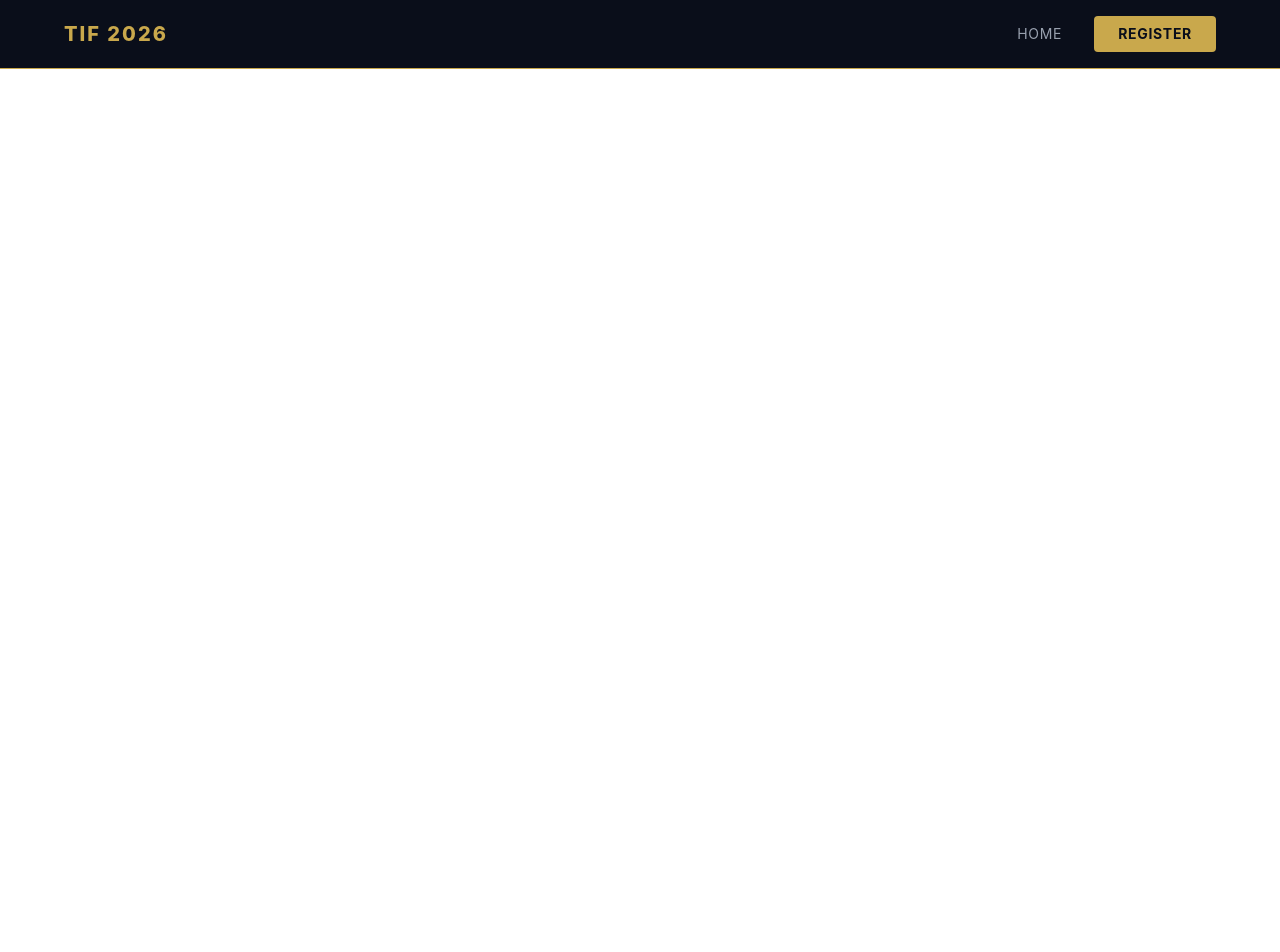
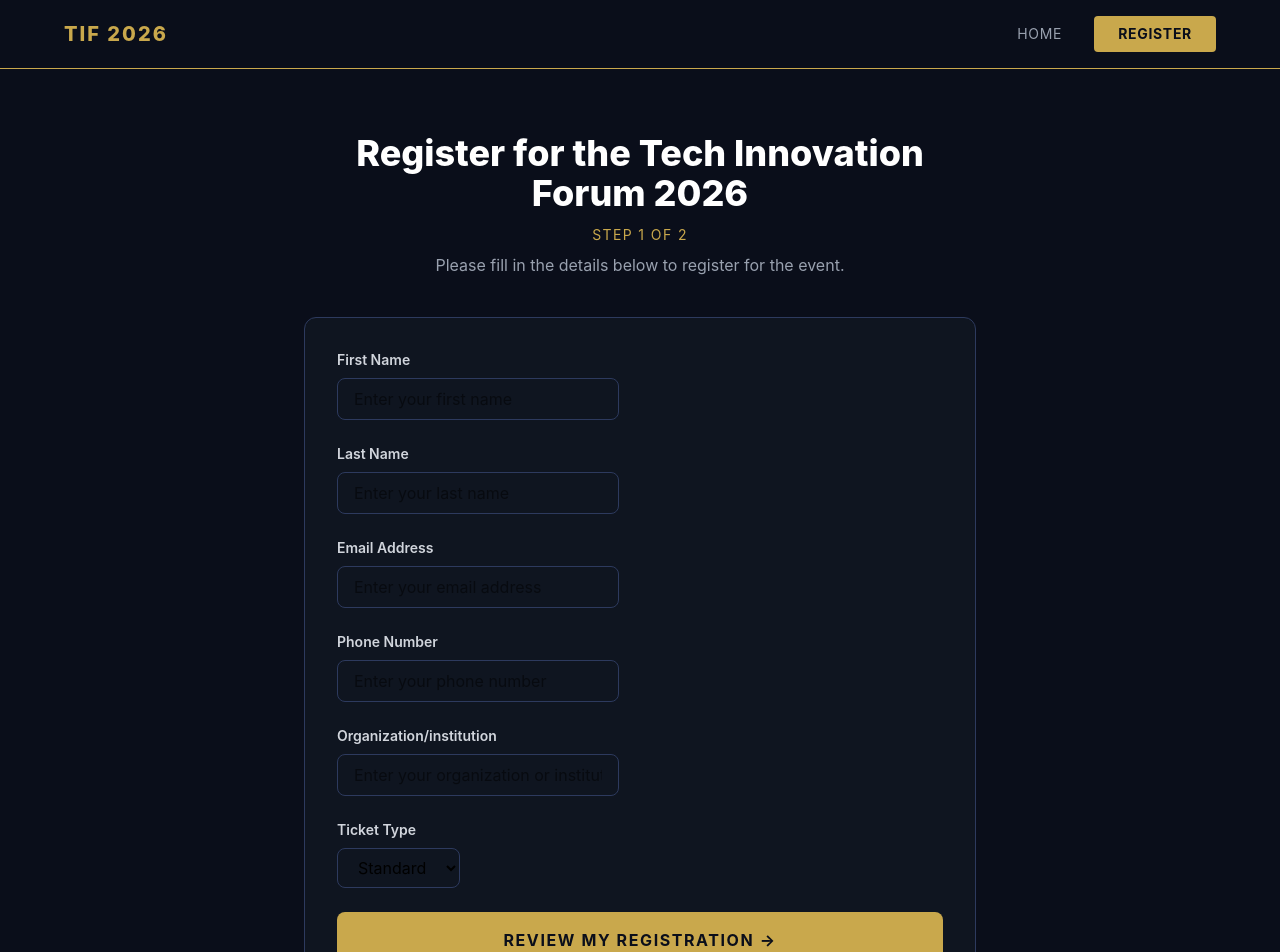
Before and after one commit to CherlyIC/Tech-Innovation-Forum, a React (Vite) app: page /register in a window 1280 px wide. Shown: the top 952 px of the page. Before the commit the page ends 800 px from the top, so only its background shows below. Built offline with nearby package versions, Linux system fonts and the light colour scheme.

Commit message:
added the register page

```diff
--- a/src/App.jsx
+++ b/src/App.jsx
@@ -16,6 +16,7 @@ function App () {
     lastName: "",
     email:"",
     phone:"",
+    organization:"",
     ticketType:"Standard"
   })
 
@@ -37,7 +38,7 @@ function App () {
       <Routes>
         <Route path="/" element={< EventInformation/>}/>
         <Route path="/register" element={
-          isRegistered ? <Navigate to="/my-registration"/> : <Register Form={form} setForm={setForm}/>
+          isRegistered ? <Navigate to="/my-registration"/> : <Register form={form} setForm={setForm}/>
          }
         />
         <Route path="/review" element={<Review form={form}/>}/>
--- a/src/pages/Register.jsx
+++ b/src/pages/Register.jsx
@@ -1,6 +1,130 @@
-function Register (){
+import { useNavigate } from 'react-router-dom'
+import React from 'react'
+
+function Register ({form, setForm}) {
+  const navigate = useNavigate()
+
+  const handleChange = (e) => {
+    const {name, value} = e.target
+    setForm ({ ...form, [name]: value})
+  }
+
+  const handleSubmit = (e) => {
+    e.preventDefault()
+    navigate("/review")
+  }
   return (
-    <></>
+    <div className="bg-[#0a0e1a] min-h-screen py-16  px-5">
+      <div className="max-w-2xl mx-auto">
+
+        <div className="text-center mb-10">
+          <h1 className="text-4xl font-extrabold text-white mb-3">Register for the Tech Innovation Forum 2026</h1>
+          <p className="text-[#c9a84c] text-sm tracking-widest uppercase mb-2">Step 1 of 2</p>
+          <p className="text-gray-400">
+            Please fill in the details below to register for the event.
+          </p>
+        </div>
+
+        <form onSubmit={handleSubmit} className="bg-[#0f1520] border border-[#2d3a5e] rounded-xl p-8 space-y-6">
+
+          <div>
+            <label className="block text-sm font-semibold text-gray-300 mb-2" >
+              First Name
+            </label>
+            <input
+              type="text"
+              name="firstName"
+              value={form.firstName}
+              onChange={handleChange}
+              className="bg-[#0f1520] border border-[#2d3a5e] rounded-lg py-2 px-4 focus:outline-none focus:ring-2 focus:ring-[#c9a84c]"
+              placeholder="Enter your first name"
+            />
+          </div>
+           <div>
+            <label className="block text-sm font-semibold text-gray-300 mb-2" >
+              Last Name
+            </label>
+            <input
+              type="text"
+              name="lastName"
+              value={form.lastName}
+              onChange={handleChange}
+              className="bg-[#0f1520] border border-[#2d3a5e] rounded-lg py-2 px-4 focus:outline-none focus:ring-2 focus:ring-[#c9a84c]"
+              placeholder="Enter your last name"
+            />
+          </div>
+
+          <div>
+            <label className="block text-sm font-semibold text-gray-300 mb-2" >
+              Email Address
+            </label>
+            <input
+              type="email"
+              name="email"
+              value={form.email}
+              onChange={handleChange}
+              className="bg-[#0f1520] border border-[#2d3a5e] rounded-lg py-2 px-4 focus:outline-none focus:ring-2 focus:ring-[#c9a84c]"
+              placeholder="Enter your email address"
+            />
+          </div>
+          <div>
+            <label className="block text-sm font-semibold text-gray-300 mb-2" >
+              Phone Number
+            </label>
+            <input
+              type="tel"
+              name="phone"
+              value={form.phone}
+              onChange={handleChange}
+              className="bg-[#0f1520] border border-[#2d3a5e] rounded-lg py-2 px-4 focus:outline-none focus:ring-2 focus:ring-[#c9a84c]"
+              placeholder="Enter your phone number"
+            />
+          </div>
+
+          <div>
+            <label className="block text-sm font-semibold text-gray-300 mb-2" >
+              Organization/institution
+            </label>
+            <input
+              type="text"
+              name="organization"
+              value={form.organization}
+              onChange={handleChange}
+              className="bg-[#0f1520] border border-[#2d3a5e] rounded-lg py-2 px-4 focus:outline-none focus:ring-2 focus:ring-[#c9a84c]"
+              placeholder="Enter your organization or institution"
+            />
+
+          </div>
+
+          <div>
+            <label className="block text-sm font-semibold text-gray-300 mb-2" >Ticket Type</label>
+            <select
+              name="ticketType"
+              value={form.ticketType}
+              onChange={handleChange}
+              className="bg-[#0f1520] border border-[#2d3a5e] rounded-lg py-2 px-4 focus:outline-none focus:ring-2 focus:ring-[#c9a84c]"
+            >
+              <option value="Standard">Standard</option>
+              <option value="VIP">VIP</option>
+              <option value="Student">Student</option>
+            </select>
+          </div>
+          <button
+            type="submit"
+            className="w-full bg-[#c9a84c] text-[#0a0e1a] font-bold py-4 rounded-lg uppercase tracking-widest hover:bg-yellow-400 transition-colors duration-300"
+          >
+            Review My Registration →
+          </button>
+
+
+
+        </form>
+
+      </div>
+
+    </div>
+
+
   )
 }
 
```
